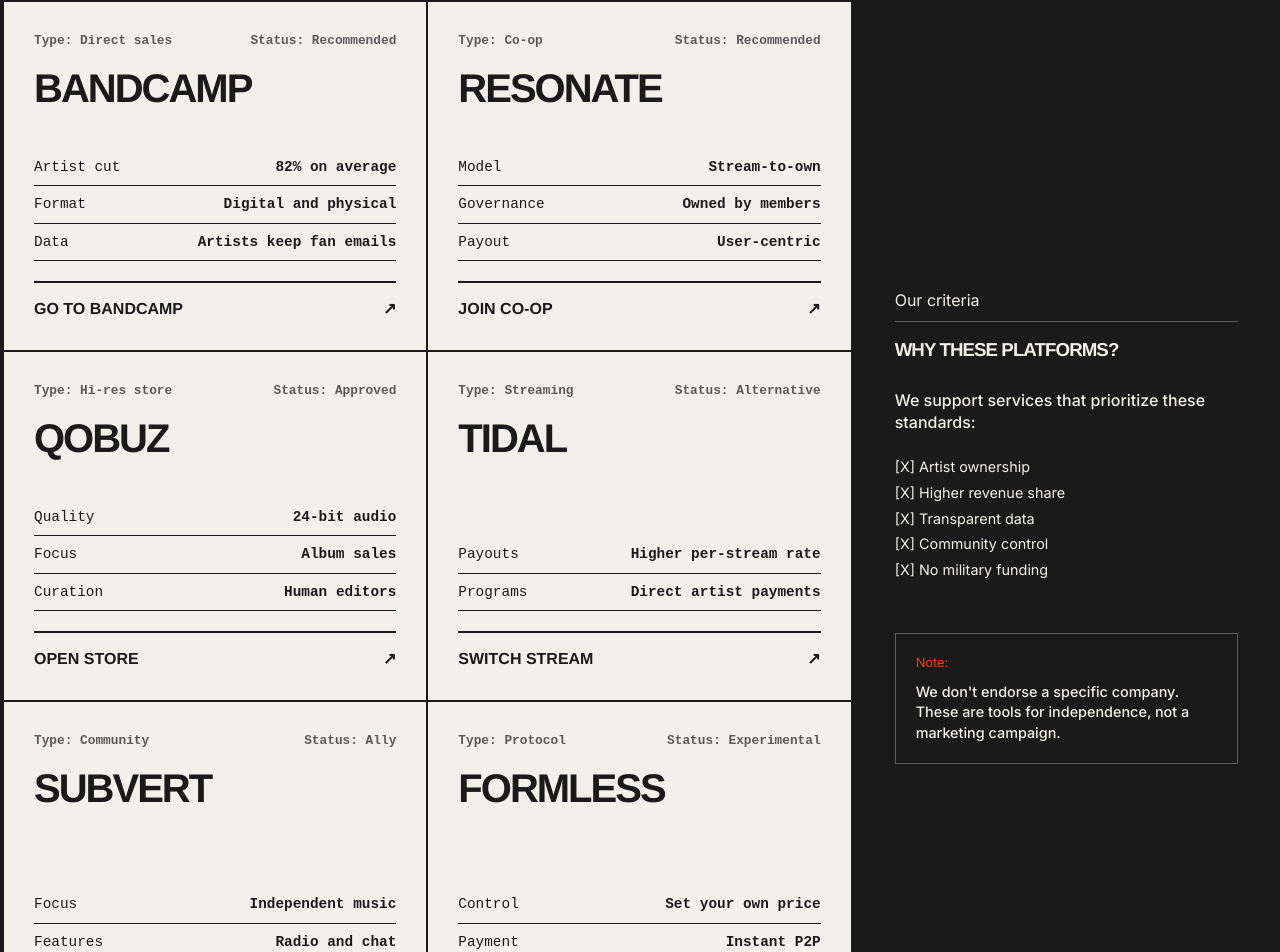
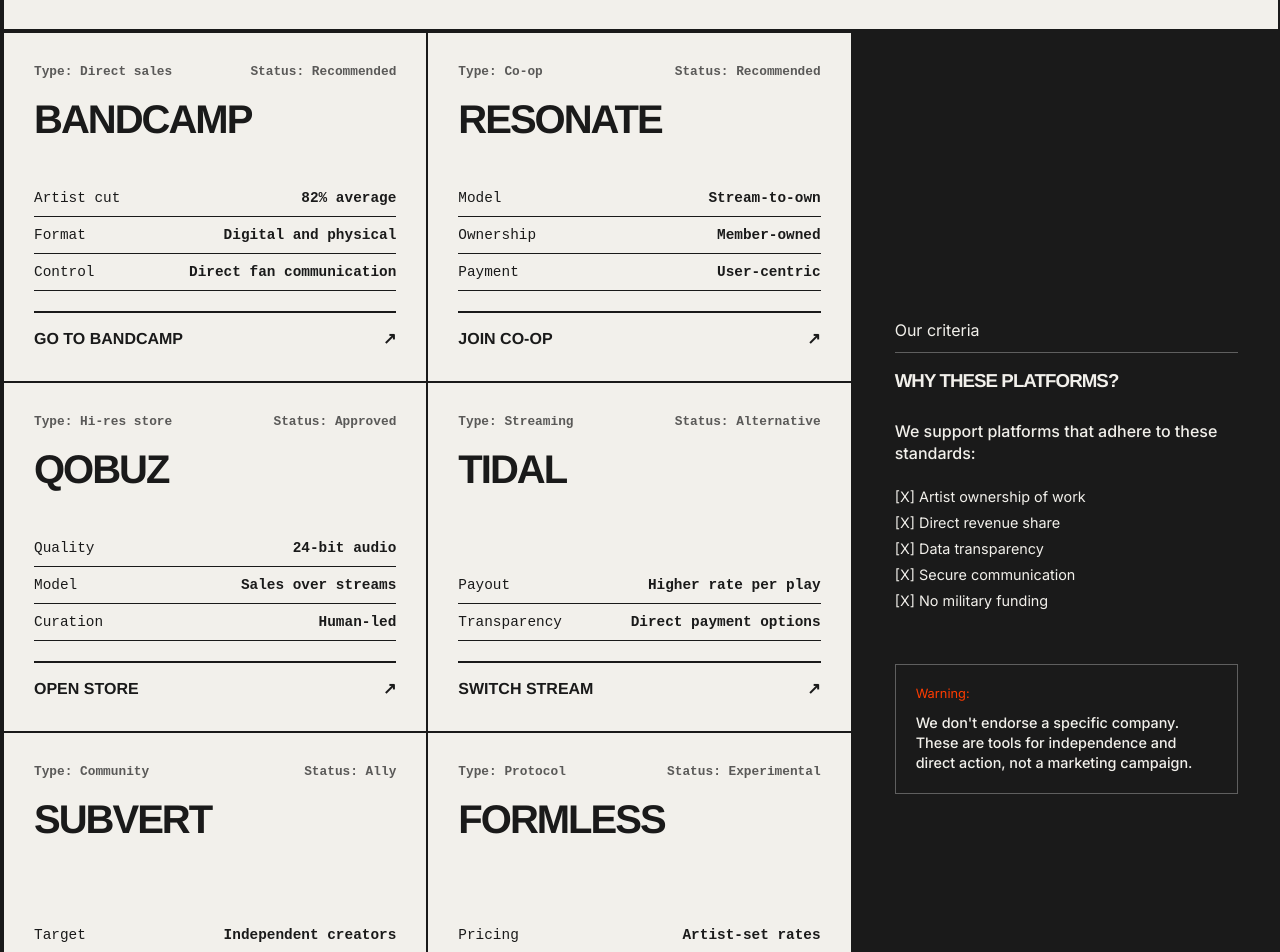
Before and after one commit to ang2990/releaseparty, a SvelteKit app: page /exodus in a window 1280 px wide. Shown: the part 456-1408 px from the top of the page. Built offline with nearby package versions, Linux system fonts and the light colour scheme.

Commit message:
UX: Sharpen voice for political organizing and direct action
- Rewrite Vision, Exodus, and Join content to emphasize mobilization and leverage

- Maintain grounded, direct, person-to-person voice (Not-AI guidelines)

- Ensure all headers use sentence case

```diff
--- a/src/routes/exodus/+page.svelte
+++ b/src/routes/exodus/+page.svelte
@@ -6,10 +6,10 @@
     <!-- HERO SECTION -->
     <div class="grid-row">
         <div class="grid-item" style="padding-bottom: 60px;">
-            <div class="font-mono" style="margin-bottom: 10px; font-weight: 700;">// The move</div>
-            <h1 class="text-huge">Where we are <span class="text-accent">moving.</span></h1>
+            <div class="font-mono" style="margin-bottom: 10px; font-weight: 700;">// Tactical relocation</div>
+            <h1 class="text-huge">The <span class="text-accent">exodus</span> protocol.</h1>
             <p class="exodus-intro">
-                We're moving our music to platforms that prioritize fair pay and artist control. You can support these services today.
+                We're moving our catalogs to platforms that respect artist control. This is a direct shift to secure our income and independence.
             </p>
         </div>
     </div>
@@ -30,15 +30,15 @@
                     <div class="card-specs">
                         <div class="spec-row">
                             <span>Artist cut</span>
-                            <span>82% on average</span>
+                            <span>82% average</span>
                         </div>
                         <div class="spec-row">
                             <span>Format</span>
                             <span>Digital and physical</span>
                         </div>
                         <div class="spec-row">
-                            <span>Data</span>
-                            <span>Artists keep fan emails</span>
+                            <span>Control</span>
+                            <span>Direct fan communication</span>
                         </div>
                     </div>
                     <div class="card-action">
@@ -59,11 +59,11 @@
                             <span>Stream-to-own</span>
                         </div>
                         <div class="spec-row">
-                            <span>Governance</span>
-                            <span>Owned by members</span>
+                            <span>Ownership</span>
+                            <span>Member-owned</span>
                         </div>
                         <div class="spec-row">
-                            <span>Payout</span>
+                            <span>Payment</span>
                             <span>User-centric</span>
                         </div>
                     </div>
@@ -85,12 +85,12 @@
                             <span>24-bit audio</span>
                         </div>
                         <div class="spec-row">
-                            <span>Focus</span>
-                            <span>Album sales</span>
+                            <span>Model</span>
+                            <span>Sales over streams</span>
                         </div>
                         <div class="spec-row">
                             <span>Curation</span>
-                            <span>Human editors</span>
+                            <span>Human-led</span>
                         </div>
                     </div>
                     <div class="card-action">
@@ -107,12 +107,12 @@
                     <h3 class="card-title">Tidal</h3>
                     <div class="card-specs">
                         <div class="spec-row">
-                            <span>Payouts</span>
-                            <span>Higher per-stream rate</span>
+                            <span>Payout</span>
+                            <span>Higher rate per play</span>
                         </div>
                         <div class="spec-row">
-                            <span>Programs</span>
-                            <span>Direct artist payments</span>
+                            <span>Transparency</span>
+                            <span>Direct payment options</span>
                         </div>
                     </div>
                     <div class="card-action">
@@ -129,12 +129,12 @@
                     <h3 class="card-title">Subvert</h3>
                     <div class="card-specs">
                         <div class="spec-row">
-                            <span>Focus</span>
-                            <span>Independent music</span>
+                            <span>Target</span>
+                            <span>Independent creators</span>
                         </div>
                         <div class="spec-row">
-                            <span>Features</span>
-                            <span>Radio and chat</span>
+                            <span>Tools</span>
+                            <span>Radio and community chat</span>
                         </div>
                     </div>
                     <div class="card-action">
@@ -150,8 +150,8 @@
                     <h3 class="card-title">Formless</h3>
                     <div class="card-specs">
                         <div class="spec-row">
-                            <span>Control</span>
-                            <span>Set your own price</span>
+                            <span>Pricing</span>
+                            <span>Artist-set rates</span>
                         </div>
                         <div class="spec-row">
                             <span>Payment</span>
@@ -175,19 +175,19 @@
                 <h3 style="margin-bottom: 30px;">Why these platforms?</h3>
 
                 <p style="margin-bottom: 20px; font-size: 1rem;">
-                    We support services that prioritize these standards:
+                    We support platforms that adhere to these standards:
                 </p>
                 <ul class="font-mono" style="list-style: none; font-size: 0.9rem; line-height: 1.8;">
-                    <li>[X] Artist ownership</li>
-                    <li>[X] Higher revenue share</li>
-                    <li>[X] Transparent data</li>
-                    <li>[X] Community control</li>
+                    <li>[X] Artist ownership of work</li>
+                    <li>[X] Direct revenue share</li>
+                    <li>[X] Data transparency</li>
+                    <li>[X] Secure communication</li>
                     <li>[X] No military funding</li>
                 </ul>
 
                 <div style="margin-top: 50px; padding: 20px; border: 1px solid rgba(255,255,255,0.3);">
-                    <div class="font-mono" style="font-size: 0.8rem; margin-bottom: 10px; color: var(--accent-color);">Note:</div>
-                    <p style="font-size: 0.9rem;">We don't endorse a specific company. These are tools for independence, not a marketing campaign.</p>
+                    <div class="font-mono" style="font-size: 0.8rem; margin-bottom: 10px; color: var(--accent-color);">Warning:</div>
+                    <p style="font-size: 0.9rem;">We don't endorse a specific company. These are tools for independence and direct action, not a marketing campaign.</p>
                 </div>
             </div>
         </div>
```
Also changed, not shown: src/routes/join/+page.svelte (+9 -9 lines), src/routes/vision/+page.svelte (+13 -13 lines).
